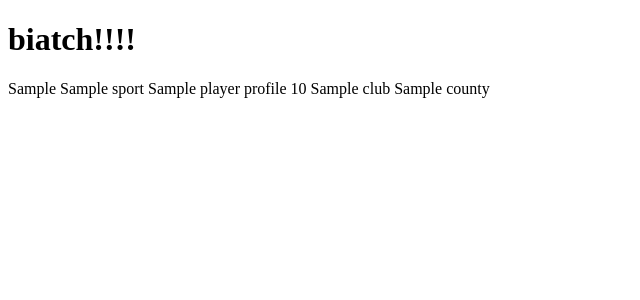
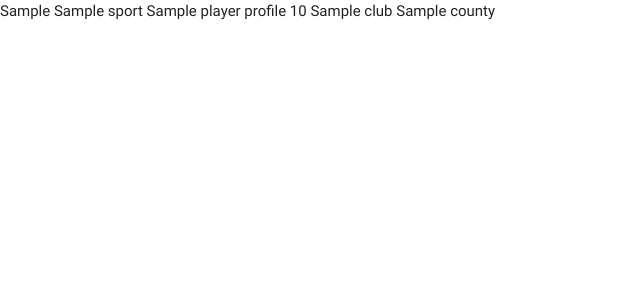
Before and after one commit to tom1mol/project3-gaa-players, a Flask app: page / in a window 1280 px wide. Shown: the top 300 px of the page, without its empty margins (0-640 px from the left). Run offline with Flask 2, Linux system fonts and the light colour scheme; a database or web service that is not in the repository returns one stand-in record (values such as "Sample title"); some libraries are stand-ins or nearby versions.

Commit message:
added materialize/jquery/material-icons links/scripts--1

```diff
--- a/templates/base.html
+++ b/templates/base.html
@@ -1,12 +1,18 @@
 <!DOCTYPE html>
 <html>
     <head>
+        <link href="https://fonts.googleapis.com/icon?family=Material+Icons" rel="stylesheet">  <!--http://google.github.io/material-design-icons/     //-->
+        <link rel="stylesheet" href="https://cdnjs.cloudflare.com/ajax/libs/materialize/0.100.2/css/materialize.min.css">
+        <!--http://archives.materializecss.com/0.100.2/getting-started.html //-->
 
     </head>
     <body>
-        <h1>biatch!!!!</h1>
+
         {% block content %}
 
         {% endblock %}
+
+        <script src="https://cdnjs.cloudflare.com/ajax/libs/jquery/3.3.1/jquery.min.js"></script>                                     <!--https://cdnjs.com/libraries/jquery     //-->
+        <script src="https://cdnjs.cloudflare.com/ajax/libs/materialize/0.100.2/js/materialize.min.js"></script>                      <!--http://archives.materializecss.com/0.100.2/getting-started.html    //-->
     </body>
 </html>
```
